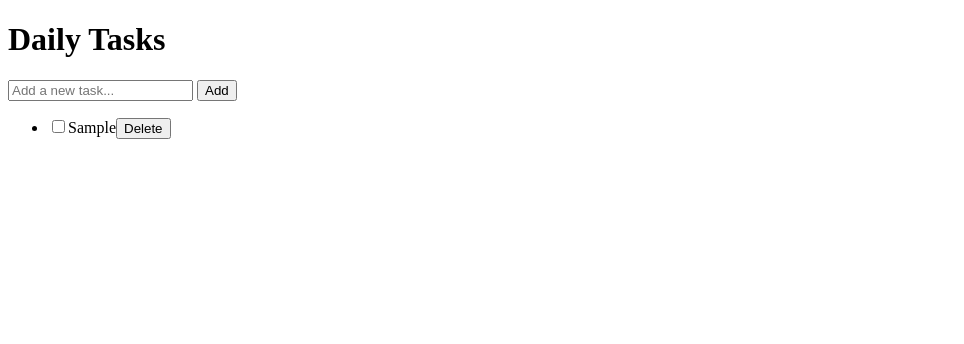
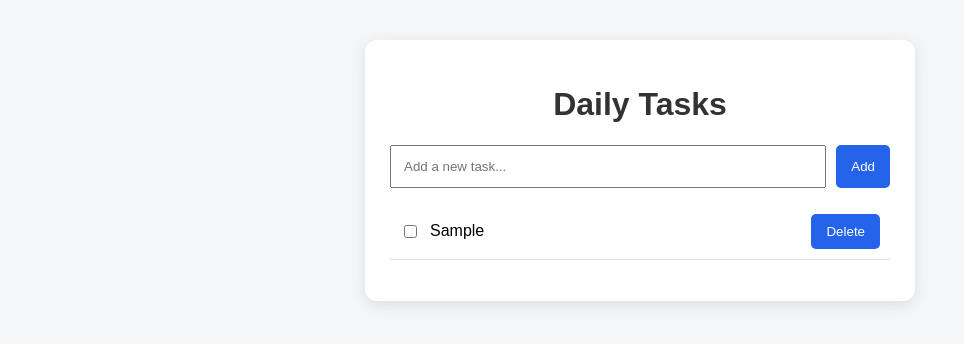
Before and after one commit to Madushi2/daily-tasks-devops-assignment, a website: page src/index.html in a window 1280 px wide. Both pictures are taken after typing "Sample" into the empty fields and a click on the button "Add". Shown: the whole page, without its empty margins (0-964 px from the left). Drawn offline with Linux system fonts and the light colour scheme.

Commit message:
style: add basic todo application styling

```diff
--- a/src/styles/style.css
+++ b/src/styles/style.css
@@ -1 +1,68 @@
-/* styles */
+
+body {
+  font-family: Arial, sans-serif;
+  background: #f4f6f8;
+  margin: 0;
+  padding: 40px 20px;
+}
+
+.container {
+  max-width: 500px;
+  margin: auto;
+  background: white;
+  padding: 25px;
+  border-radius: 12px;
+  box-shadow: 0 4px 15px rgba(0,0,0,0.1);
+}
+
+h1 {
+  text-align: center;
+  color: #333;
+}
+
+#task-form {
+  display: flex;
+  gap: 10px;
+}
+
+#task-input {
+  flex: 1;
+  min-width: 0;
+  padding: 12px;
+}
+
+button {
+  padding: 10px 15px;
+  background: #2563eb;
+  color: white;
+  border: none;
+  border-radius: 5px;
+  cursor: pointer;
+}
+
+button:hover {
+  background: #1d4ed8;
+}
+
+#task-list {
+  list-style: none;
+  padding: 0;
+}
+
+#task-list li {
+  display: flex;
+  align-items: center;
+  gap: 10px;
+  padding: 10px;
+  border-bottom: 1px solid #ddd;
+}
+
+#task-list li span {
+  flex: 1;
+  overflow-wrap: anywhere;
+}
+
+.completed span {
+  text-decoration: line-through;
+  opacity: 0.6;
+}
```
